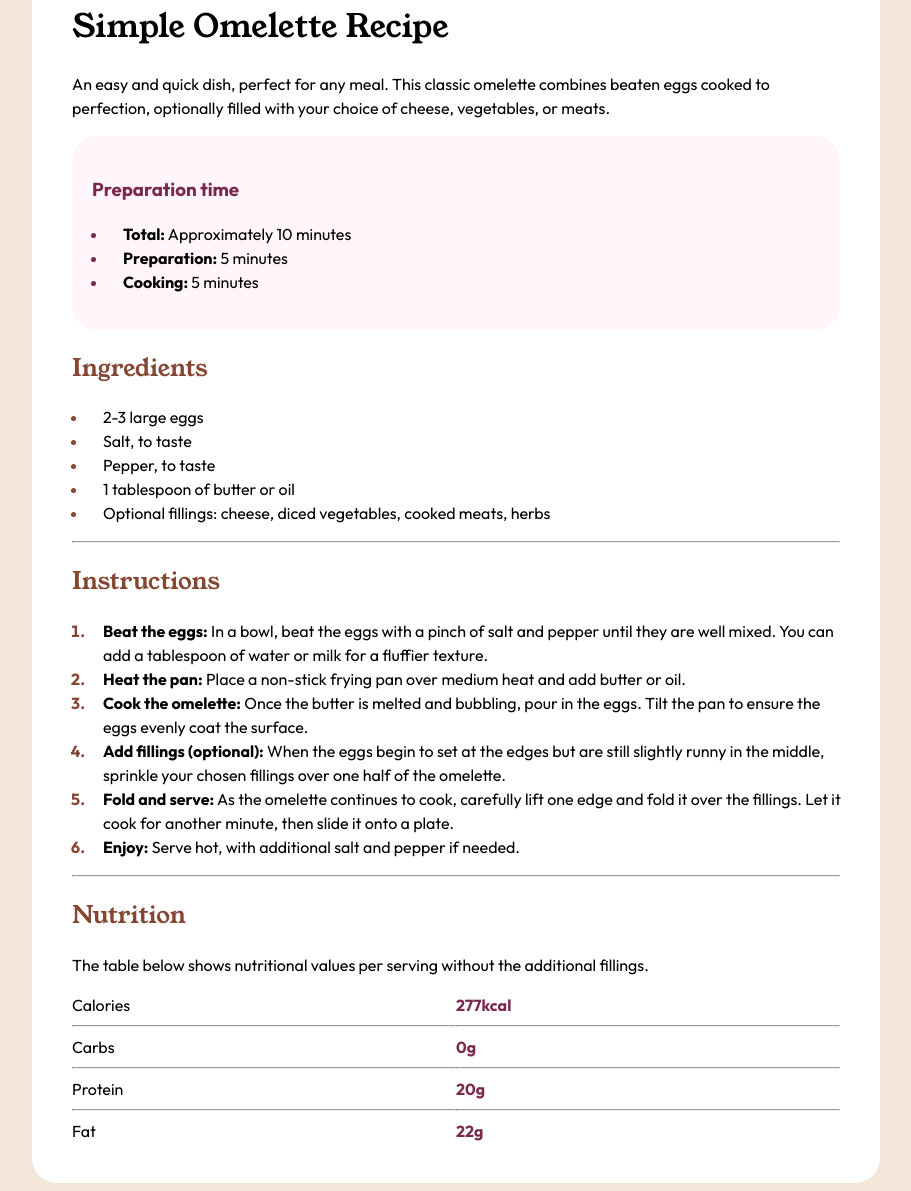
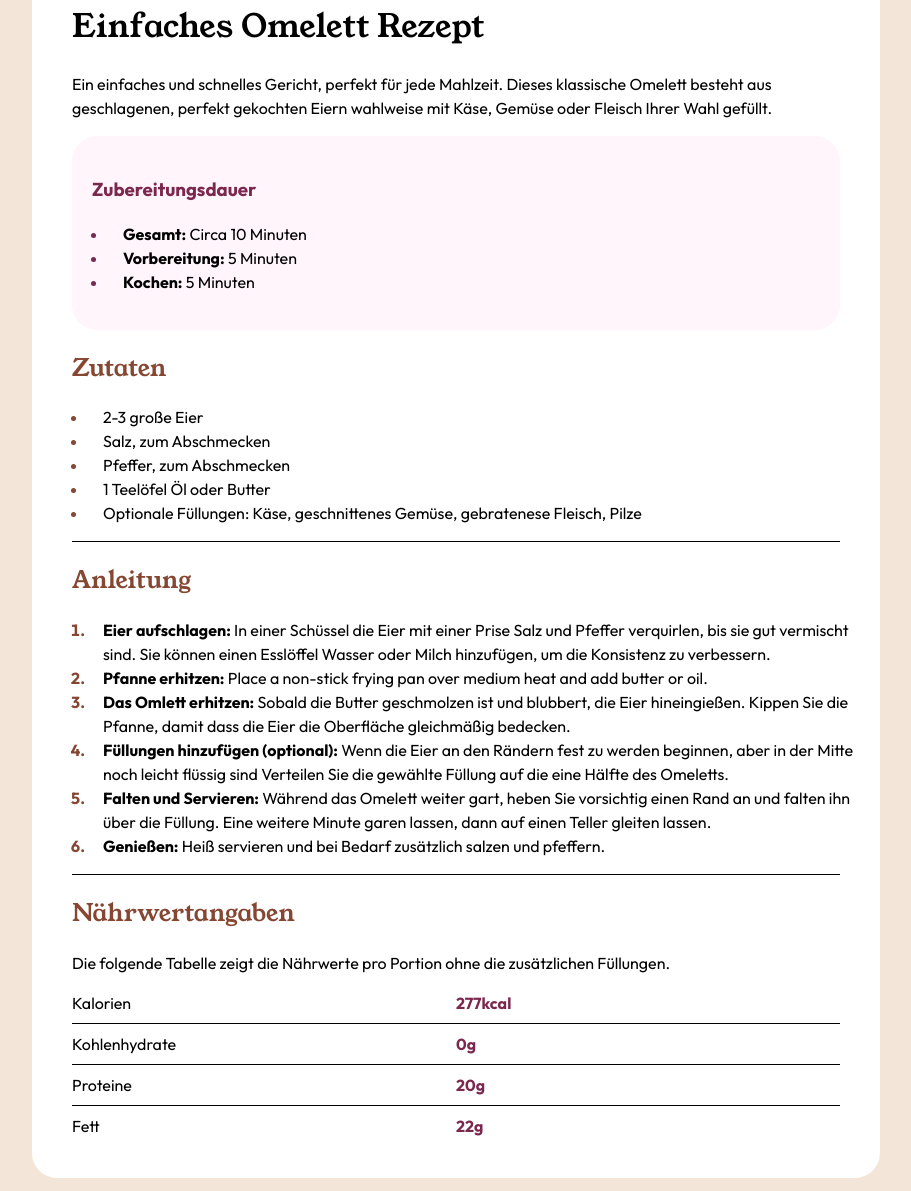
Before and after one commit to Ralph1612/recipe-page, a plain HTML site: page index.html in a window 1280 px wide. Shown: the part 424-1615 px from the top of the page, without its empty margins (184-1095 px from the left). Drawn offline with Linux system fonts and the light colour scheme.

Commit message:
minor fixes

```diff
--- a/index.html
+++ b/index.html
@@ -6,13 +6,8 @@
 
   <link rel="icon" type="image/png" sizes="32x32" href="./assets/images/favicon-32x32.png">
   <link rel="stylesheet" href="style.css">
-  <title>Frontend Mentor | Recipe page</title>
+  <title>Omeltte Rezept</title>
 
-  <!-- Feel free to remove these styles or customise in your own stylesheet 👍 -->
-  <style>
-    .attribution { font-size: 11px; text-align: center; }
-    .attribution a { color: hsl(228, 45%, 44%); }
-  </style>
 </head>
 <body>
 
@@ -20,60 +15,60 @@
     <img src="assets/images/image-omelette.jpeg" alt="">
 
     <div class="text">
-      <h1>Simple Omelette Recipe</h1>
-      <p>An easy and quick dish, perfect for any meal. This classic omelette combines beaten eggs cooked
-      to perfection, optionally filled with your choice of cheese, vegetables, or meats.</p>
+      <h1>Einfaches Omelett Rezept</h1>
+      <p>Ein einfaches und schnelles Gericht, perfekt für jede Mahlzeit. Dieses klassische Omelett besteht aus geschlagenen, perfekt gekochten Eiern
+        wahlweise mit Käse, Gemüse oder Fleisch Ihrer Wahl gefüllt.</p>
       <div class="box">
-        <h3>Preparation time</h3>
+        <h3>Zubereitungsdauer</h3>
         <ul>
-          <li><span><strong>Total:</strong> Approximately 10 minutes</span></li>
-          <li><span><strong>Preparation:</strong> 5 minutes</span></li>
-          <li><span><strong>Cooking:</strong> 5 minutes</span></li>
+          <li><span><strong>Gesamt:</strong> Circa 10 Minuten</span></li>
+          <li><span><strong>Vorbereitung:</strong> 5 Minuten</span></li>
+          <li><span><strong>Kochen:</strong> 5 Minuten</span></li>
         </ul>
       </div>
 
-      <h2>Ingredients</h2>
+      <h2>Zutaten</h2>
       <ul>
-        <li><span>2-3 large eggs</span></li>
-        <li><span>Salt, to taste</span></li>
-        <li><span>Pepper, to taste</span></li>
-        <li><span>1 tablespoon of butter or oil</span></li>
-        <li><span>Optional fillings: cheese, diced vegetables, cooked meats, herbs</span>
+        <li><span>2-3 große Eier</span></li>
+        <li><span>Salz, zum Abschmecken</span></li>
+        <li><span>Pfeffer, zum Abschmecken</span></li>
+        <li><span>1 Teelöfel Öl oder Butter</span></li>
+        <li><span>Optionale Füllungen: Käse, geschnittenes Gemüse, gebratenese Fleisch, Pilze</span>
         </li>
       </ul>
       <hr>
-      <h2>Instructions</h2>
+      <h2>Anleitung</h2>
       <ol>
-        <li><span><b>Beat the eggs:</b> In a bowl, beat the eggs with a pinch of salt and pepper until they are well mixed.
-          You can add a tablespoon of water or milk for a fluffier texture.</span></li>
-        <li><span><b>Heat the pan:</b> Place a non-stick frying pan over medium heat and add butter or oil.</span></li>
+        <li><span><b>Eier aufschlagen:</b> In einer Schüssel die Eier mit einer Prise Salz und Pfeffer verquirlen, bis sie gut vermischt sind.
+          Sie können einen Esslöffel Wasser oder Milch hinzufügen, um die Konsistenz zu verbessern.</span></li>
+        <li><span><b>Pfanne erhitzen:</b> Place a non-stick frying pan over medium heat and add butter or oil.</span></li>
         <li><span>
-          <b>Cook the omelette:</b> Once the butter is melted and bubbling, pour in the eggs. Tilt the pan to ensure
-            the eggs evenly coat the surface.
+          <b>Das Omlett erhitzen:</b> Sobald die Butter geschmolzen ist und blubbert, die Eier hineingießen. Kippen Sie die Pfanne, damit
+          dass die Eier die Oberfläche gleichmäßig bedecken.
         </span></li>
         <li><span>
-          <b>Add fillings (optional):</b> When the eggs begin to set at the edges but are still slightly runny in the
-            middle, sprinkle your chosen fillings over one half of the omelette.
+          <b>Füllungen hinzufügen (optional):</b> Wenn die Eier an den Rändern fest zu werden beginnen, aber in der Mitte noch leicht flüssig sind
+          Verteilen Sie die gewählte Füllung auf die eine Hälfte des Omeletts.
         </span></li>
         <li><span>
-          <b>Fold and serve:</b> As the omelette continues to cook, carefully lift one edge and fold it over the
-            fillings. Let it cook for another minute, then slide it onto a plate.
+          <b>Falten und Servieren:</b> Während das Omelett weiter gart, heben Sie vorsichtig einen Rand an und falten ihn über die
+          Füllung. Eine weitere Minute garen lassen, dann auf einen Teller gleiten lassen.
         </span></li>
-          <li><span><b>Enjoy:</b> Serve hot, with additional salt and pepper if needed.</span></li>
+          <li><span><b>Genießen:</b> Heiß servieren und bei Bedarf zusätzlich salzen und pfeffern.</span></li>
       </ol>
       <hr>
-      <h2>Nutrition</h2>
-      <p>The table below shows nutritional values per serving without the additional fillings.</p>
+      <h2>Nährwertangaben</h2>
+      <p>Die folgende Tabelle zeigt die Nährwerte pro Portion ohne die zusätzlichen Füllungen.</p>
 
       <div class="grid-table">
         <div class="first-row">
-          <div class="cell">Calories</div>
+          <div class="cell">Kalorien</div>
           <hr>
-          <div class="cell">Carbs</div>
+          <div class="cell">Kohlenhydrate</div>
           <hr>
-          <div class="cell">Protein</div>
+          <div class="cell">Proteine</div>
           <hr>
-          <div class="cell">Fat</div>
+          <div class="cell">Fett</div>
         </div>
         <div class="second-row">
           <div class="cell">277kcal</div>
--- a/style.css
+++ b/style.css
@@ -79,6 +79,23 @@ body{
     border-radius: 20px;
 }
 
+
+.grid-table{
+    display: grid;
+    grid-template-columns: 1fr 1fr;
+}
+
+.second-row{
+    font-weight: bold;
+    color: hsl(332, 51%, 32%);
+}
+
+hr{
+    border: none;
+    height: 1px;
+    background-color: #000;
+}
+
 @media screen and (max-width: 768px) {
     .content{
         width: 100%;
@@ -89,6 +106,7 @@ body{
     .text{
         padding-left: 30px;
         padding-right: 30px;
+        padding-bottom: 30px;
     }
     .content img{
         border-radius: 0%;
@@ -99,14 +117,3 @@ body{
     }
 
 }
-
-
-.grid-table{
-    display: grid;
-    grid-template-columns: 1fr 1fr;
-}
-
-.second-row{
-    font-weight: bold;
-    color: hsl(332, 51%, 32%);
-}
```
Also changed, not shown: 3 other files.
